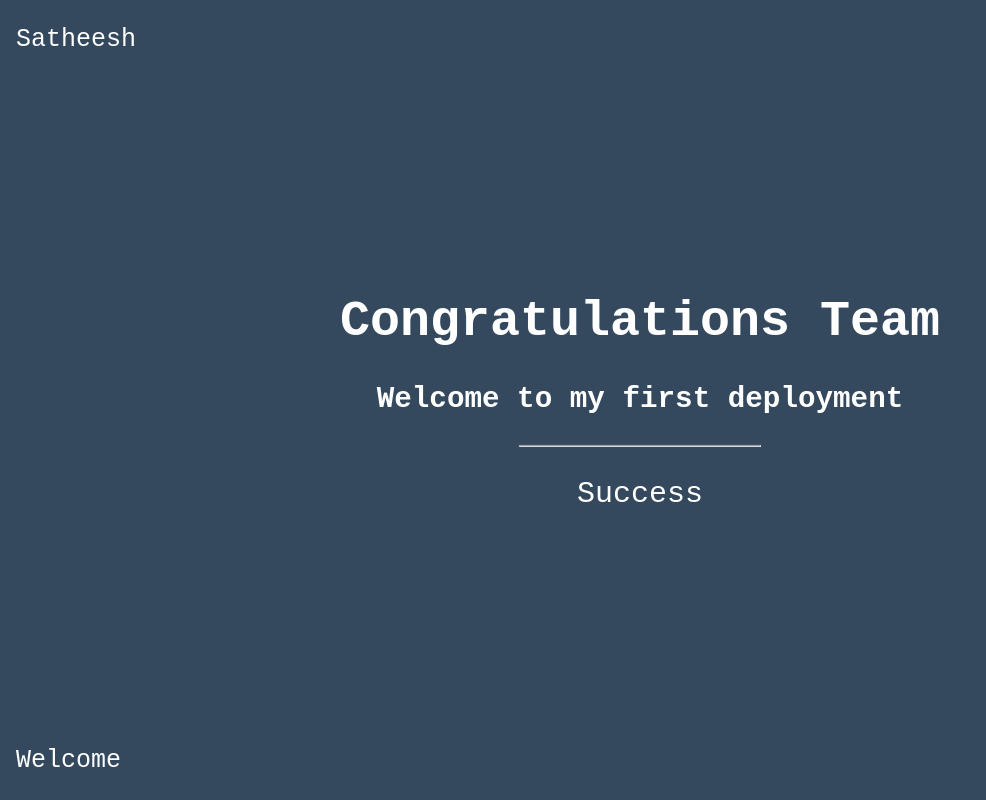
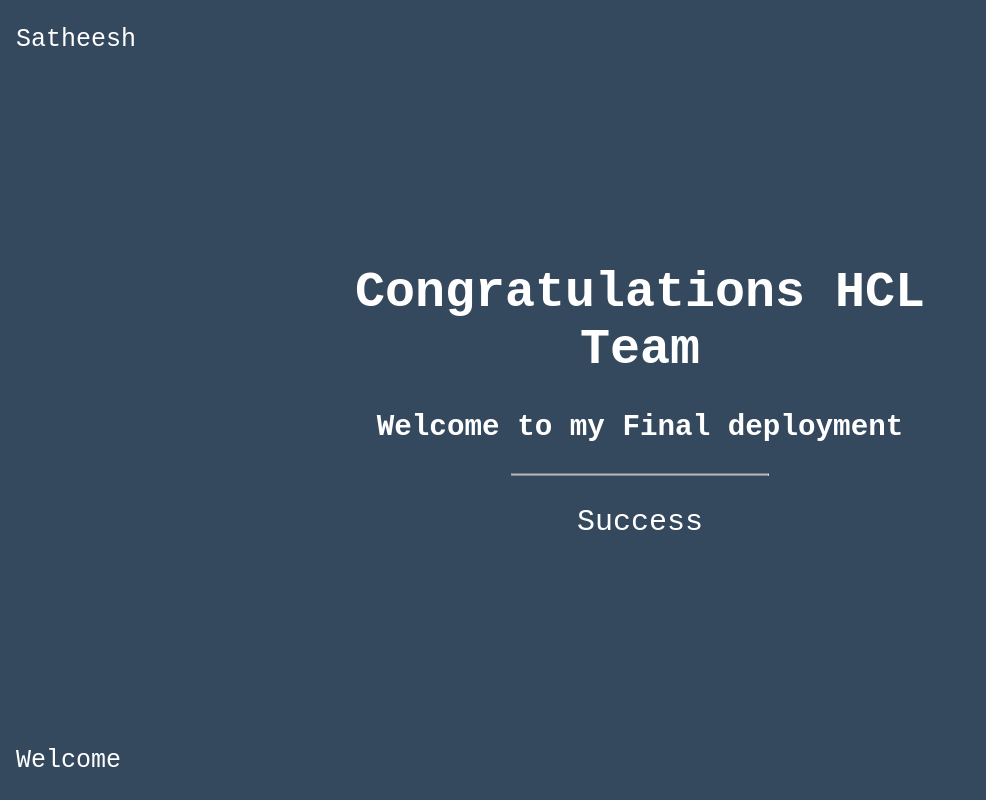
Before and after one commit to satheeshp-gif/cicdrepo, a plain HTML site: page index.html in a window 1280 px wide. Shown: the whole page, without its empty margins (0-986 px from the left). Drawn offline with Linux system fonts and the light colour scheme.

Commit message:
final depol

```diff
--- a/index.html
+++ b/index.html
@@ -49,8 +49,8 @@ hr {
     <p>Satheesh</p>
   </div>
   <div class="middle">
-    <h1>Congratulations Team</h1>
-    <h3>Welcome to my first deployment</h3>
+    <h1>Congratulations HCL Team</h1>
+    <h3>Welcome to my Final deployment</h3>
     <hr>
     <p id="demo" style="font-size:30px"></p>
   </div>
```
